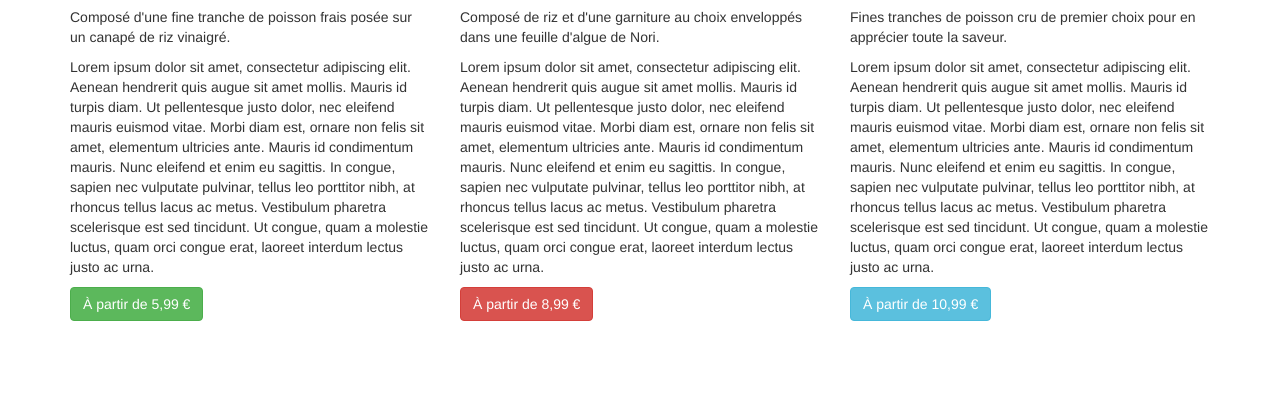
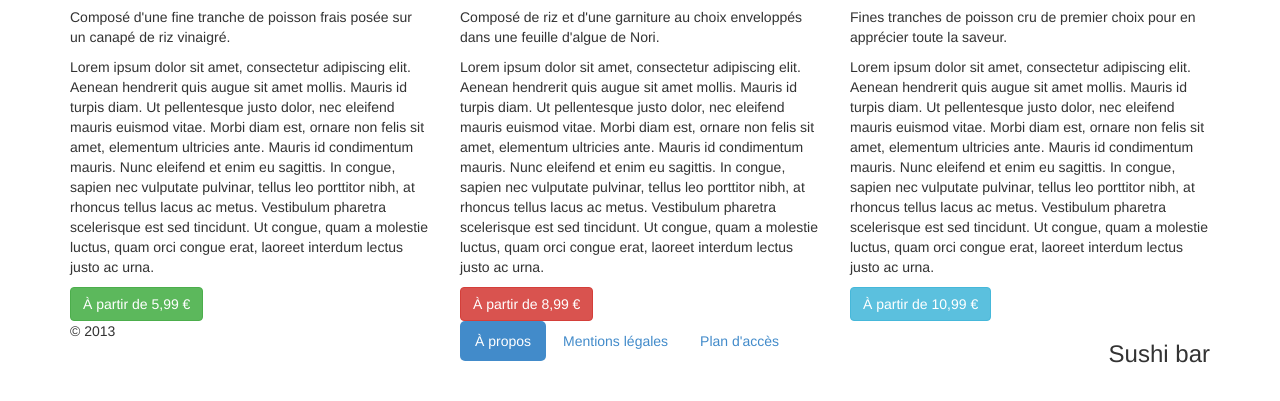
Before and after one commit to sylvain-floury/redac-tech, a plain HTML site: page HTML5/atelier-bootstrap/index.html in a window 1280 px wide. Shown: the part 371-772 px from the top of the page. Drawn offline with nearby package versions, Linux system fonts and the light colour scheme.

Commit message:
Ajout du footer.

```diff
--- a/HTML5/atelier-bootstrap/index.html
+++ b/HTML5/atelier-bootstrap/index.html
@@ -95,6 +95,24 @@
           </div>
         </div>
 
+        <footer>
+            <div class="container">
+                <div class="row">
+                  <div class="col-md-4">&copy; 2013</div>
+                  <div class="col-md-4">
+                    <ul class="nav nav-pills">
+                        <li class="active"><a href="#">À propos</a></li>
+                        <li><a href="#">Mentions légales</a></li>
+                        <li><a href="#">Plan d'accès</a></li>
+                    </ul>
+                  </div>
+                  <div class="col-md-4">
+                     <h3 class="text-right">Sushi bar</h3>
+                  </div>
+                </div>
+            </div>
+        </footer>
+
         <script src="//code.jquery.com/jquery.js"></script>
         <script src="js/bootstrap.min.js"></script>
     </body>
```
